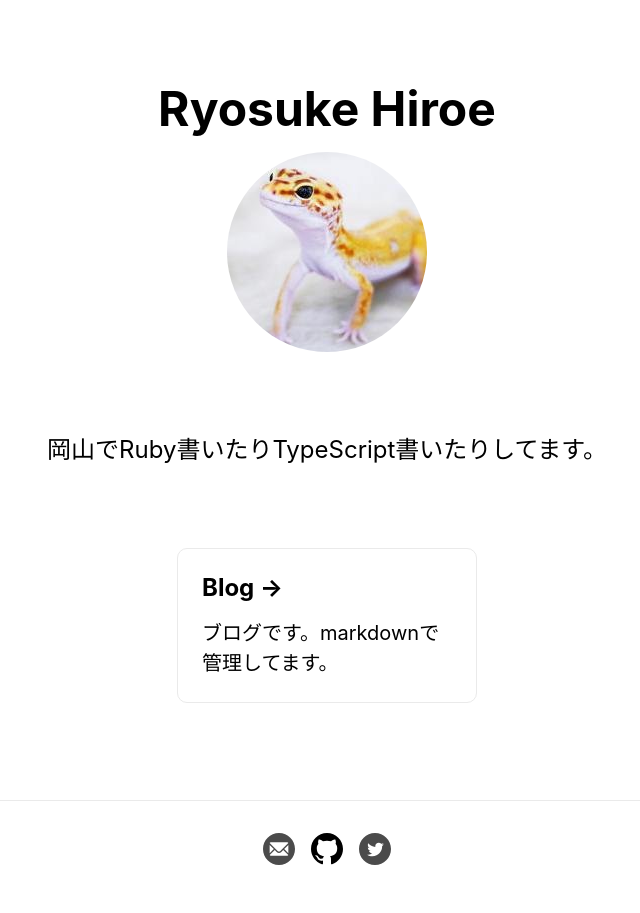
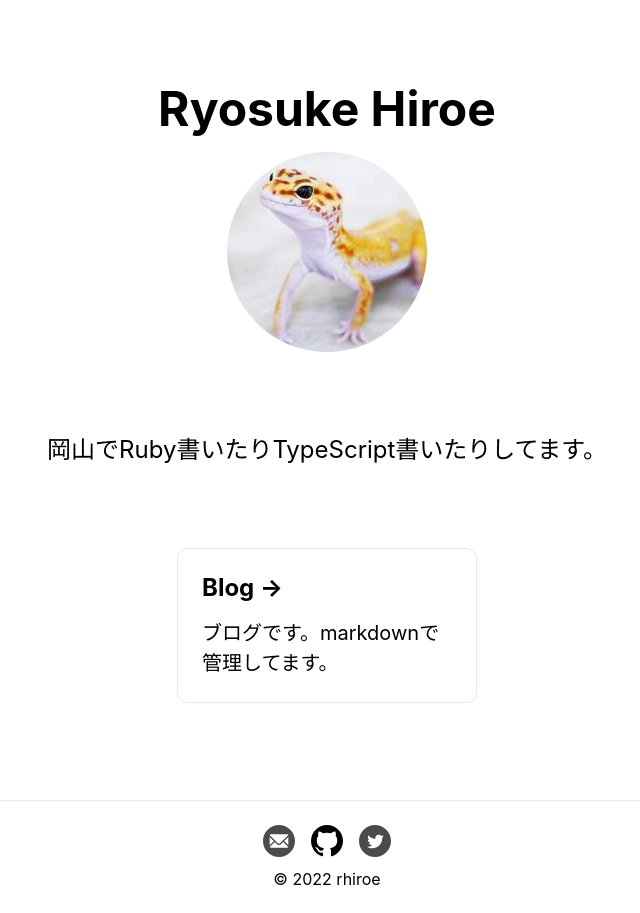
Before and after one commit to rhiroe/rhiroe.github.io, a Next.js app: page / in a window 1280 px wide. Shown: the whole page, without its empty margins (313-953 px from the left). Built offline with nearby package versions, Linux system fonts and the light colour scheme.

Commit message:
footerの全画面統一

```diff
--- a/src/pages/_app.tsx
+++ b/src/pages/_app.tsx
@@ -1,8 +1,41 @@
 import '~/styles/globals.css'
 import type { AppProps } from 'next/app'
+import styles from "~/styles/Home.module.css";
 
 function MyApp({ Component, pageProps }: AppProps) {
-  return <Component {...pageProps} />
+  return(
+      <>
+        <Component {...pageProps} />
+        <footer className={styles.footer}>
+          <div className={`${styles.float} ${styles.row}`}>
+            <a
+                href={"mailto:ride.poke@gmail.com"}
+                target="_blank"
+                rel="noopener noreferrer"
+            >
+              <img width="32px" src="/mail.svg" alt={"Icon of gmail"} />
+            </a>
+            <a
+                href={"https://github.com/rhiroe"}
+                target="_blank"
+                rel="noopener noreferrer"
+            >
+              <img width="32px" src="/github.svg" alt={"Icon of twitter"} />
+            </a>
+            <a
+                href={"https://twitter.com/messages/compose?recipient_id=509745934"}
+                target="_blank"
+                rel="noopener noreferrer"
+            >
+              <img width="32px" src="/twitter.svg" alt={"Icon of twitter"} />
+            </a>
+          </div>
+          <div className={styles.row}>
+            © 2022 rhiroe
+          </div>
+        </footer>
+      </>
+  )
 }
 
 export default MyApp
--- a/src/pages/blog/[slug].tsx
+++ b/src/pages/blog/[slug].tsx
@@ -63,9 +63,6 @@ const Post: NextPage<Props> = ({ post }) => {
                     </div>
                 </article>
             </main>
-            <footer className={styles.footer}>
-                <p>Powered by Next.js.</p>
-            </footer>
         </div>
     );
 };
--- a/src/pages/blog/index.tsx
+++ b/src/pages/blog/index.tsx
@@ -37,9 +37,6 @@ const Home: NextPage<Props> = ({ allPosts }) => {
                     ))}
                 </div>
             </main>
-            <footer className={styles.footer}>
-                <p>Powered by Next.js.</p>
-            </footer>
         </div>
     );
 };
--- a/src/pages/index.tsx
+++ b/src/pages/index.tsx
@@ -54,30 +54,6 @@ const Home: NextPage = () => {
           {/*</a>*/}
         </div>
       </main>
-
-      <footer className={styles.footer}>
-        <a
-          href={"mailto:ride.poke@gmail.com"}
-          target="_blank"
-          rel="noopener noreferrer"
-        >
-          <img width="32px" src="/mail.svg" alt={"Icon of gmail"} />
-        </a>
-        <a
-            href={"https://github.com/rhiroe"}
-            target="_blank"
-            rel="noopener noreferrer"
-        >
-          <img width="32px" src="/github.svg" alt={"Icon of twitter"} />
-        </a>
-        <a
-            href={"https://twitter.com/messages/compose?recipient_id=509745934"}
-            target="_blank"
-            rel="noopener noreferrer"
-        >
-          <img width="32px" src="/twitter.svg" alt={"Icon of twitter"} />
-        </a>
-      </footer>
     </div>
   )
 }
--- a/src/styles/Home.module.css
+++ b/src/styles/Home.module.css
@@ -13,12 +13,20 @@
 }
 
 .footer {
+  padding: 1rem 0;
+  border-top: 1px solid #eaeaea;
+  text-align: center;
+}
+
+.float {
   display: flex;
   flex: 1;
-  padding: 2rem 0;
-  border-top: 1px solid #eaeaea;
   justify-content: center;
   align-items: center;
+}
+
+.footer .row {
+  margin: 0.5rem 0;
 }
 
 .footer a {
```
